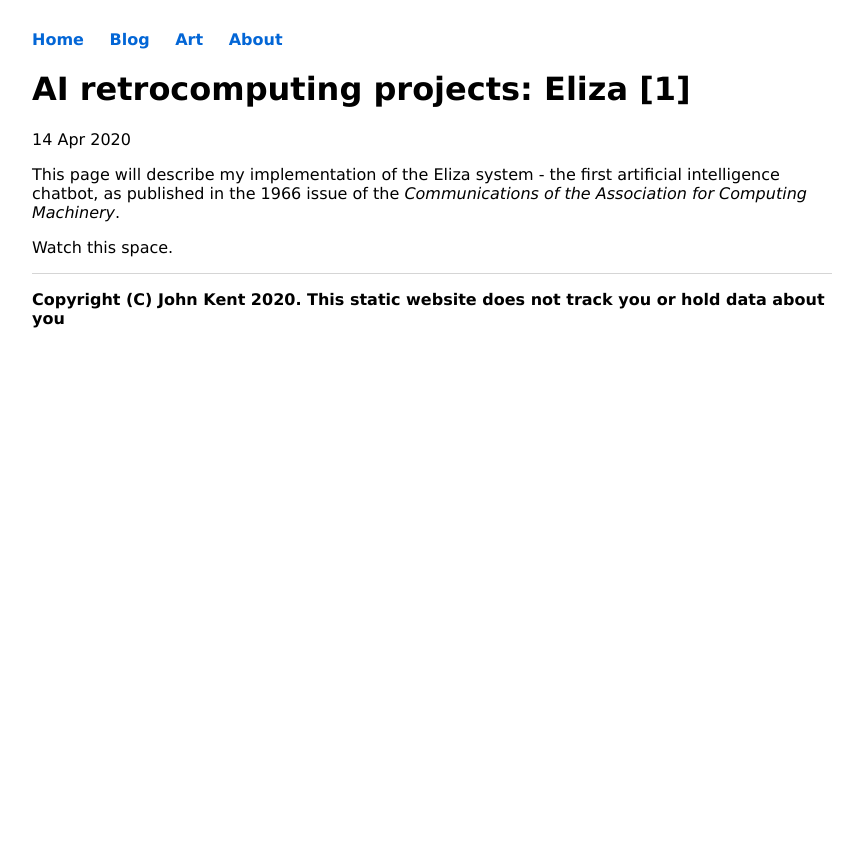
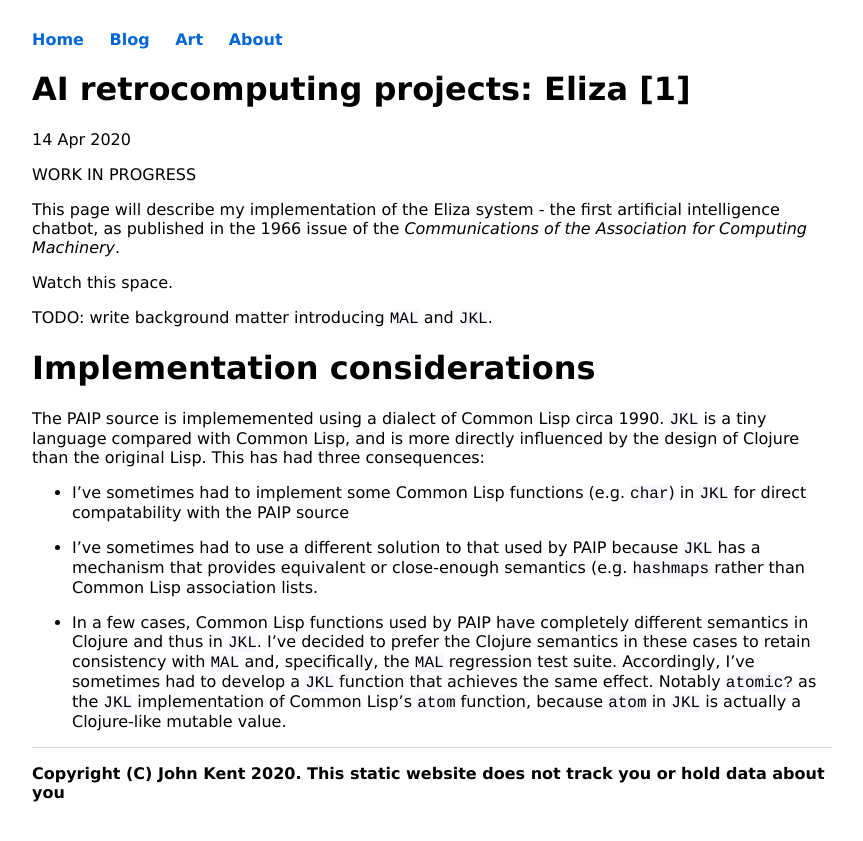
Before and after one commit to KineticLensman/KineticLensman.github.io, a Jekyll site: the page built from _posts/2020-04-14-AI-Projects-Eliza.md, in a window 1280 px wide. Shown: the top 841 px of the page, without its empty margins (208-1071 px from the left). Built offline with Jekyll 4.4.1, drawn with Linux system fonts in a browser that asks for light colours.

Commit message:
Updated - initial stub content

```diff
--- a/_posts/2020-04-14-AI-Projects-Eliza.md
+++ b/_posts/2020-04-14-AI-Projects-Eliza.md
@@ -4,6 +4,20 @@
 date: 2020-04-14
 ---
 
+WORK IN PROGRESS
+
 This page will describe my implementation of the Eliza system - the first artificial intelligence chatbot, as published in the 1966 issue of the *Communications of the Association for Computing Machinery*.
 
 Watch this space.
+
+TODO: write background matter introducing `MAL` and `JKL`.
+
+# Implementation considerations
+
+The PAIP source is implememented using a dialect of Common Lisp circa 1990. `JKL` is a tiny language compared with Common Lisp, and is more directly influenced by the design of Clojure than the original Lisp. This has had three consequences:
+
+* I've sometimes had to implement some Common Lisp functions (e.g. `char`) in `JKL` for direct compatability with the PAIP source
+
+* I've sometimes had to use a different solution to that used by PAIP because `JKL` has a mechanism that provides equivalent or close-enough semantics (e.g. `hashmaps` rather than Common Lisp association lists.
+
+* In a few cases, Common Lisp functions used by PAIP have completely different semantics in Clojure and thus in `JKL`. I've decided to prefer the Clojure semantics in these cases to retain consistency with `MAL` and, specifically, the `MAL` regression test suite. Accordingly, I've sometimes had to develop a `JKL` function that achieves the same effect. Notably `atomic?` as the `JKL` implementation of Common Lisp's `atom` function, because `atom` in `JKL` is actually a Clojure-like mutable value.
```
